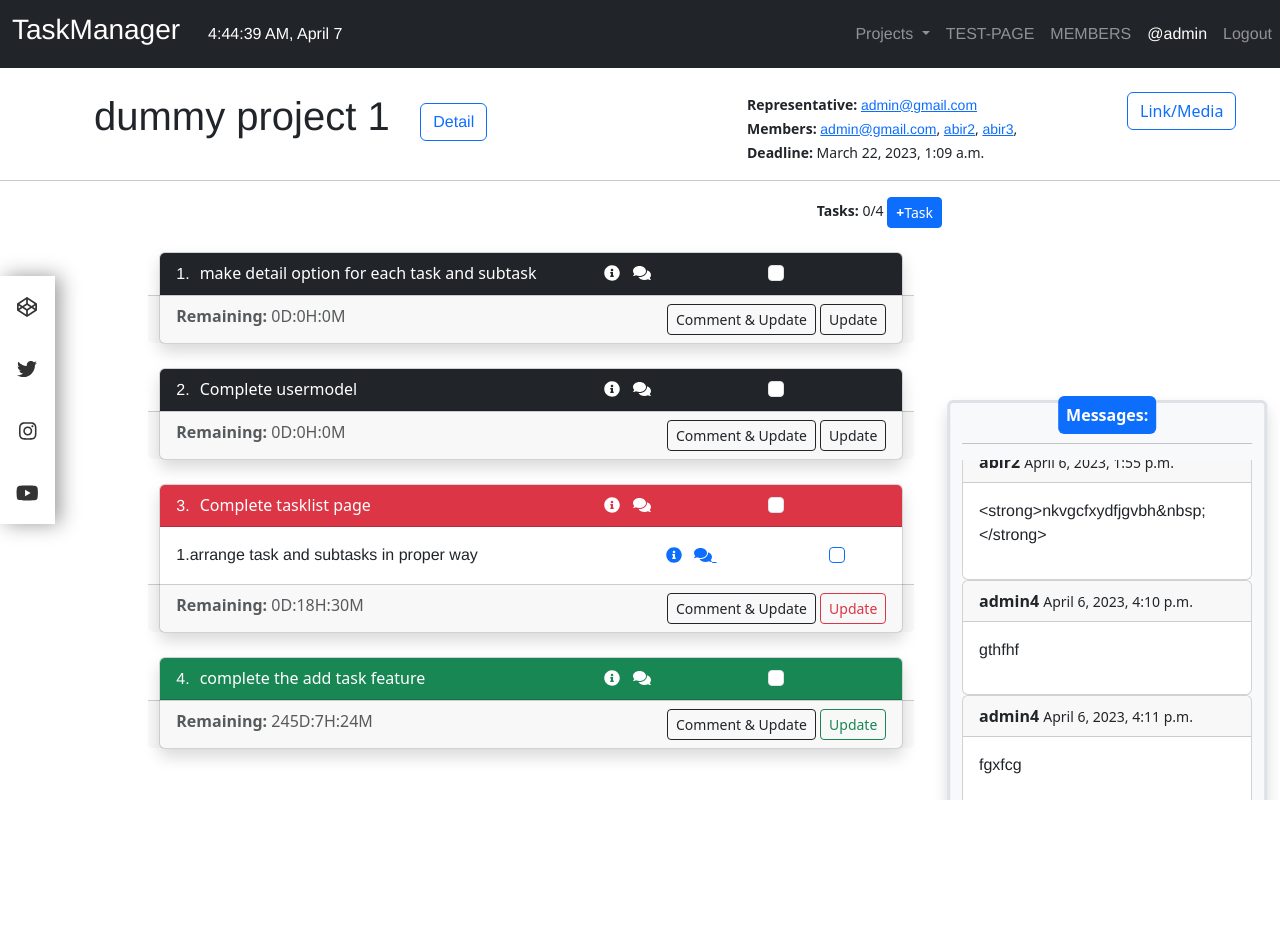
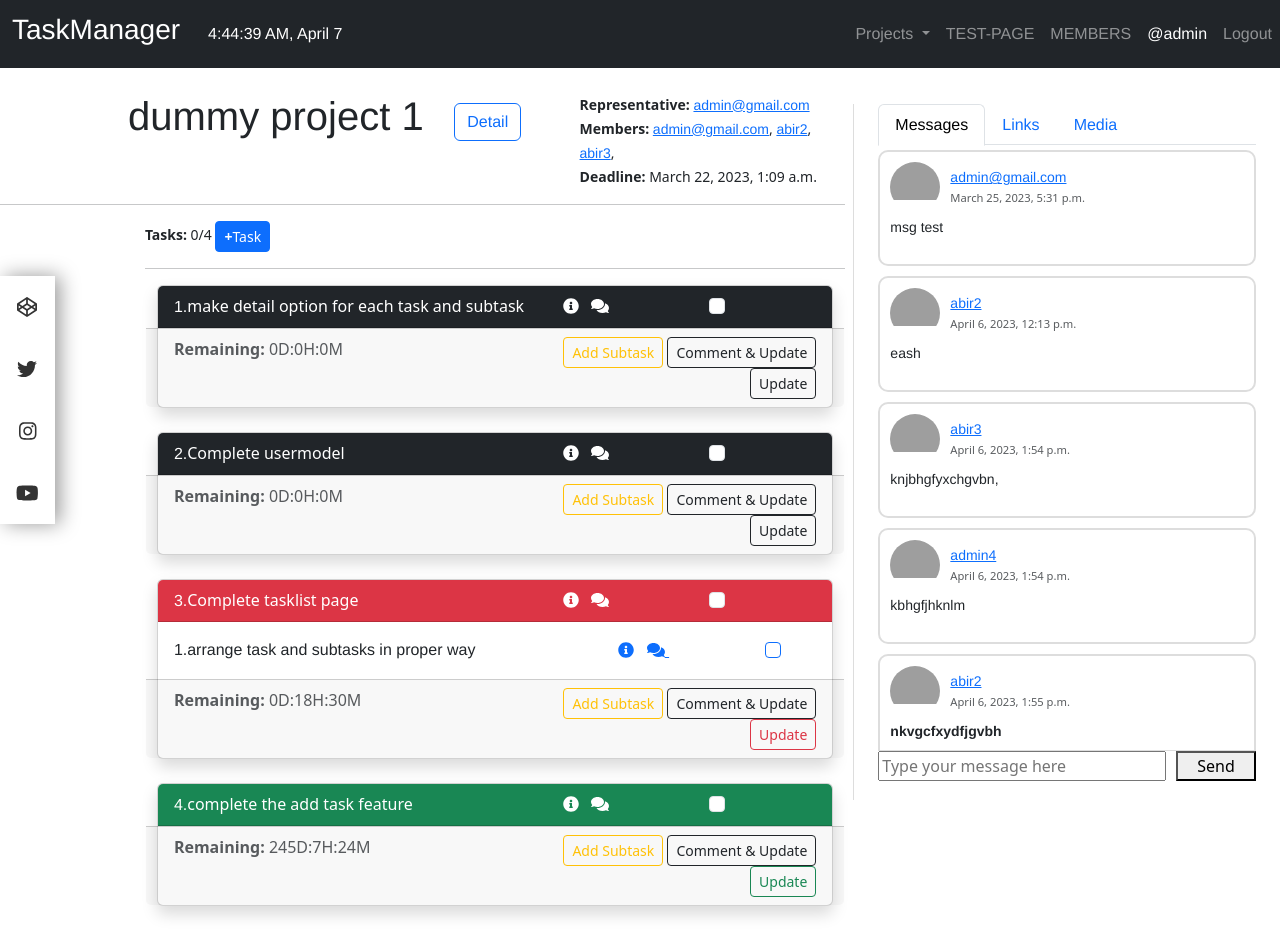
Before and after one commit to AbirAlFoysal/OfficeTaskManager, a Django app: page /projects/2/ in a window 1280 px wide. Before the commit the page ends 800 px from the top, so only its background shows below. Run offline with Django 4.2, Linux system fonts and the light colour scheme; a user stored in the database is signed in; data comes from the database, SQL or seed files in the repository; both versions use the stored data as it was after the commit; parts of the project's set-up code (start-up, migrations or seed data) failed here and were passed over; some libraries are stand-ins or nearby versions; grey boxes are pictures that could not be loaded.

Commit message:
must fix add subtask page

```diff
--- /dev/null
+++ b/static/project.css
@@ -0,0 +1,44 @@
+@import url('https://cdnjs.cloudflare.com/ajax/libs/font-awesome/5.15.3/css/all.min.css');
+
+.sticky-icon-bar {
+  position: fixed;
+  top: 50%;
+  box-shadow: 5px 0 20px rgba(0, 0, 0, 0.4);
+  transform: translateY(-50%);
+}
+
+.sticky-message-bar {
+  position: fixed;
+  top: 50%;
+  right: 0%;
+  height: 70vh;
+  box-shadow: 5px 0 20px rgba(0, 0, 0, 0.4);
+  transform: translateX(-4%);
+}
+
+.sticky-icon-bar a {
+  display: block;
+  text-align: center;
+  padding: 16px;
+  transition: all 0.3s ease;
+  color: #333;
+  font-size: 20px;
+  background-color: #ffffff;
+}
+
+.sticky-icon-bar a:hover {
+  background-color: #333;
+  color: white;
+}
+
+.text {
+  margin: 80px;
+  font-size: 28px;
+  text-align: justify;
+}
+
+.modal-dialog {
+  display: flex;
+  align-items: center;
+  min-height: calc(100% - 1rem);
+}
--- a/taskManager/models.py
+++ b/taskManager/models.py
@@ -26,6 +26,7 @@
     created_by = models.ForeignKey(User, on_delete=models.CASCADE)
     title = RichTextField(blank=False, null=False)
     status = models.IntegerField(default=0)
+    completed = models.BooleanField(default=False)
     created = models.DateTimeField(auto_now_add=True)
     credits = models.IntegerField(default=0)
     description = RichTextField(default='No description provided', blank=True, null=True)
--- a/taskManager/urls.py
+++ b/taskManager/urls.py
@@ -7,4 +7,6 @@
     path('projects/<int:project_id>/', views.projectDetail, name='projectDetail'),
     path('testpage/', views.testpage, name='testpage'),
     path('projects/<int:project_id>/addTask/', views.add_task, name='addTask'),
+    path('tasks/<int:task_id>/add_subtask/', views.add_subtask, name='add_subtask'),
+
 ]
--- a/taskManager/views.py
+++ b/taskManager/views.py
@@ -3,6 +3,11 @@
 from .models import *
 from datetime import datetime
 from django.utils import timezone
+
+
+from django.shortcuts import render, redirect, get_object_or_404
+from django.contrib import messages
+from .forms import *
 
 # Create your views here.
 
@@ -13,7 +18,26 @@
     return render(request, 'taskManager/index.html',{'projects': projects})
 
 def testpage(request):
-    return render(request, 'taskManager/testpage.html')
+    project = Project.objects.all().filter(id = 1)
+    task = Task.objects.all().filter(related_project = 2)
+    for obj in task:
+        subtasks = Subtask.objects.filter(task = obj)
+        obj.subtasks = subtasks
+    if request.method == 'POST':
+        object_type = request.POST.get('object_type')
+
+        if object_type == 'task':
+            # handle task submission
+            pass
+        elif object_type == 'subtask':
+            # handle subtask submission
+            pass
+
+    # render the template for the page
+
+
+    return render(request, 'taskManager/testpage.html',{'project': project, 'task': task})
+
 
 def projectCollection(request):
     ongoing_projects = Project.objects.all().filter(status = 0)
@@ -65,10 +89,6 @@
 
 
 
-from django.shortcuts import render, redirect, get_object_or_404
-from django.contrib import messages
-from .forms import TaskForm
-
 def add_task(request, project_id):
     project = get_object_or_404(Project, id=project_id)
     if request.method == 'POST':
@@ -82,3 +102,22 @@
     else:
         form = TaskForm()
     return render(request, 'taskManager/addTask.html', {'form': form, 'project': project})
+
+
+@login_required
+def add_subtask(request, task_id):
+    task = get_object_or_404(Task, id=task_id)
+    if request.method == "POST":
+        form = SubtaskForm(request.POST)
+        if form.is_valid():
+            form.save()
+            messages.success(request, "Subtask added successfully.")
+            form = SubtaskForm() # Create a new form for adding another subtask
+    else:
+        form = SubtaskForm()
+
+    context = {
+        "form": form,
+        "task": task,
+    }
+    return render(request, 'TaskManager/addSubTask.html', context)
--- a/templates/base.html
+++ b/templates/base.html
@@ -52,6 +52,17 @@
     <!-- jquery cdn -->
     <script src="https://ajax.googleapis.com/ajax/libs/jquery/3.4.1/jquery.min.js"></script>
     <script src="https://code.jquery.com/jquery-3.6.1.min.js" integrity="sha256-o88AwQnZB+VDvE9tvIXrMQaPlFFSUTR+nldQm1LuPXQ=" crossorigin="anonymous"></script>
+
+    <!-- bootstrap5 cdn -->
+
+<link href="https://cdn.jsdelivr.net/npm/bootstrap@5.3.0-alpha1/dist/css/bootstrap.min.css" rel="stylesheet"
+integrity="sha384-GLhlTQ8iRABdZLl6O3oVMWSktQOp6b7In1Zl3/Jr59b6EGGoI1aFkw7cmDA6j6gD" crossorigin="anonymous">
+    <script src="https://cdn.jsdelivr.net/npm/@popperjs/core@2.11.6/dist/umd/popper.min.js"
+  integrity="sha384-oBqDVmMz9ATKxIep9tiCxS/Z9fNfEXiDAYTujMAeBAsjFuCZSmKbSSUnQlmh/jp3" crossorigin="anonymous"></script>
+<script src="https://cdn.jsdelivr.net/npm/bootstrap@5.3.0-alpha1/dist/js/bootstrap.min.js"
+  integrity="sha384-mQ93GR66B00ZXjt0YO5KlohRA5SY2XofN4zfuZxLkoj1gXtW8ANNCe9d5Y3eG5eD" crossorigin="anonymous"></script>
+  <!-- font awesome cdn -->
+    <link rel="stylesheet" href="https://cdnjs.cloudflare.com/ajax/libs/font-awesome/4.7.0/css/font-awesome.min.css">
 
     <script>
       function updateTime() {
--- a/templates/taskManager/project.html
+++ b/templates/taskManager/project.html
@@ -1,4 +1,5 @@
 {% extends 'base.html' %}
+{% load static %}
 {% block title %}
 {{project}}
 {% endblock title %}
@@ -6,69 +7,118 @@
 
 <link href="https://cdn.jsdelivr.net/npm/bootstrap@5.3.0-alpha1/dist/css/bootstrap.min.css" rel="stylesheet"
   integrity="sha384-GLhlTQ8iRABdZLl6O3oVMWSktQOp6b7In1Zl3/Jr59b6EGGoI1aFkw7cmDA6j6gD" crossorigin="anonymous">
+<link rel="stylesheet" href="{% static 'project.css' %}">
+
 
 <style>
-  @import url('https://cdnjs.cloudflare.com/ajax/libs/font-awesome/5.15.3/css/all.min.css');
-
-  .sticky-icon-bar {
+  .right-sidebar {
     position: fixed;
-    top: 50%;
-    box-shadow: 5px 0 20px rgba(0, 0, 0, 0.4);
-    transform: translateY(-50%);
-  }
-   .text-send{
-    bottom:0px;
+    bottom: 0px;
+    right: 0;
+    height: 87vh;
+    background-color: #fff;
+    border-left: 1px solid #ddd;
+    overflow: hidden;
   }
 
-  .sticky-message-bar {
-    position: fixed;
-    top: 50%;
-    right:0%;
-    height: 70vh;
-    box-shadow: 5px 0 20px rgba(0, 0, 0, 0.4);
-    transform: translateX(-4%);
+  .message-container {
+    padding-top: 5px;
+    right: 0;
+    position: relative;
+    height: 100%;
   }
 
-  .sticky-icon-bar a {
-    display: block;
-    text-align: center;
-    padding: 16px;
-    transition: all 0.3s ease;
-    color: #333;
-    font-size: 20px;
-    background-color: #ffffff;
+  .message-list {
+    height: 75vh;
+    overflow-y: scroll;
+    scroll-behavior: smooth;
   }
 
-  .sticky-icon-bar a:hover {
-    background-color: #333;
-    color: white;
+  .message-form {
+    border-top: 1px solid #ddd;
+    width: 100%;
   }
 
-  .text {
-    margin: 80px;
-    font-size: 28px;
-    text-align: justify;
+  .message-form form {
+    display: flex;
+    height: 100%;
   }
-  .modal-dialog {
+
+  .message-form input {
+    flex: 1;
+    margin-right: 10px;
+  }
+
+  .message-form button {
+    height: 100%;
+    width: 80px;
+  }
+
+  .message {
     display: flex;
+    flex-direction: column;
+    align-items: flex-start;
+    margin-bottom: 10px;
+    border-radius: 10px;
+    border: 2px solid #ddd;
+    padding: 10px;
+    background-color: #fff;
+    width: 100%;
+  }
+
+  .message-header {
+    display: flex;
+    flex-direction: row;
     align-items: center;
-    min-height: calc(100% - 1rem);
+    width: 100%;
+    margin-bottom: 5px;
+  }
+
+  .sender-image {
+    width: 50px;
+    height: 50px;
+    overflow: hidden;
+    border-radius: 50%;
+    margin-right: 10px;
+  }
+
+  .sender-image img {
+    width: 100%;
+    height: auto;
+    object-fit: cover;
+  }
+
+  .sender-info {
+    display: flex;
+    flex-direction: column;
+  }
+
+  .sender-name {
+    font-size: 14px;
+  }
+
+  .message-date {
+    font-size: 0.8em;
+  }
+
+  .message-body {
+    width: 100%;
+    font-size: 14px;
   }
 </style>
 
-
-<!-- header  -->
-<div class='container'>
+<!-- header row  -->
 <div class="row">
-    <div class="col-sm-7">
-      <h1 class="container">{{project}}
+  <div class="col-sm-8">
+    <div class="row">
+      <div class="col-sm-8">
+        <h1 class="container" style="padding-left: 10vw;">{{project}}
           <span class="badge">
             <button type="button" class="btn btn-outline-primary" data-toggle="modal" data-target="#exampleModal">
               Detail
             </button>
           </span>
         </h1>
-
       </div>
       <div class="col-sm-4">
         <small>
@@ -80,24 +130,12 @@
           <br>
           <strong>Deadline: </strong>{{project.deadline}}
         </small>
-      <br>
-    </div>
-    <div class="col-sm-1 float-right">
-      <a class="btn btn-outline-primary" data-bs-toggle="offcanvas" href="#offcanvasExample" role="button"
-        aria-controls="offcanvasExample">
-        Link/Media
-      </a>
-    </div>
       </div>
     </div>
     <hr>
-<!-- end of header -->
-
-
 
     <div class="row">
-  <!-- sidebar -->
-  <div class="col-sm-1">
+      <div class="col-sm-2">
         <div class="sticky-icon-bar">
           <a href="https://codepen.io/lenasta92579651" class="codepen"><i class="fab fa-codepen"></i></a>
           <a href="https://twitter.com/lenasta92579651" class="twitter"><i class="fab fa-twitter"></i></a>
@@ -106,19 +144,16 @@
               class="fab fa-youtube"></i></a>
         </div>
       </div>
-  <!-- task list portion -->
-  <div class="col-sm-8">
-    <!-- task list  -->
-    <!-- task count and add task button -->
-    <div class="container text-right">
+      <div class="col-sm-10">
+        <div>
           <small>
             <strong>Tasks: </strong> {{task_completed}}/{{total_task}}
             <a class="btn btn-sm btn-primary" href="{% url 'addTask' project.id %}"><strong>+</strong>Task</a>
           </small>
         </div>
-    <!-- end of task count and add task button -->
-    <br>
-    <div class="container" style="width: 60vw;">
+        <hr>
+        <div>
+          <div class="container">
             {% for task in task %}
             <div class="card text-left shadow">
               <div class="card-header text-white bg-{{task.theme}}">
@@ -127,7 +162,7 @@
                     <div style="float: left;">
                       <span>{{forloop.counter}}.</span>
                     </div>
-                <div style="float: left; margin-left: 10px;">
+                    <div style="float: left;">
                       {{task.title | safe}}
                     </div>
 
@@ -138,11 +173,13 @@
                       <i class="fa fa-info-circle" aria-hidden="true"></i>
                     </a>
                     <!--  modal -->
-              <div class="modal fade text-dark" id="{{task.id}}" tabindex="-1" role="dialog" aria-labelledby="{{task.id}}Label">
+                    <div class="modal fade text-dark" id="{{task.id}}" tabindex="-1" role="dialog"
+                      aria-labelledby="{{task.id}}Label">
                       <div class="modal-dialog" role="document">
                         <div class="modal-content">
                           <div class="modal-header">
-                      <h4 class="modal-title" id="{{task.id}}Label"><strong>Task:</strong> {{task.title | safe}}</h4>
+                            <h4 class="modal-title" id="{{task.id}}Label"><strong>Task:</strong> {{task.title | safe}}
+                            </h4>
                           </div>
                           <div class="modal-body">
                             <strong>Detail</strong> {{task.description | safe}}
@@ -183,15 +220,17 @@
                     <p class="card-text">{{forloop.counter}}.{{obj}}</p>
                   </div>
                   <div class="col-sm-3 text-primary">
-              <a  type="button" data-toggle="modal" data-target="#{{obj.title}}">
+                    <a type="button" data-toggle="modal" data-target="#{{obj.title}}">
                       <i class="fa fa-info-circle" aria-hidden="true"></i>
                     </a>
                     <!--  modal -->
-              <div class="modal fade text-dark" id="{{obj.title}}" tabindex="-1" role="dialog" aria-labelledby="{{obj.title}}Label">
+                    <div class="modal fade text-dark" id="{{obj.title}}" tabindex="-1" role="dialog"
+                      aria-labelledby="{{obj.title}}Label">
                       <div class="modal-dialog" role="document">
                         <div class="modal-content">
                           <div class="modal-header">
-                      <h4 class="modal-title" id="{{obj.title}}Label"><strong>SubTask:</strong> {{obj | safe}}</h4>
+                            <h4 class="modal-title" id="{{obj.title}}Label"><strong>SubTask:</strong> {{obj | safe}}
+                            </h4>
                           </div>
                           <div class="modal-body">
                             <strong>Detail</strong> {{obj.description | safe}}
@@ -215,7 +254,7 @@
                     <!-- end of modal -->
 
                     &nbsp;
-              <a  href="#">
+                    <a href="#">
                       <i class="fa fa-comments" aria-hidden="true"></i>
                     </a>
                     &nbsp;
@@ -235,6 +274,7 @@
                   <strong>Remaining: </strong>{{task.remaining_time}}
                 </div>
                 <div class="col-sm-6 text-right">
+                  <a class="btn btn-outline-warning btn-sm" href="{% url 'add_subtask' task.id %}">Add Subtask</a>
                   <a class="btn btn-outline-dark btn-sm" href="#">Comment & Update</a>
                   <a class="btn btn-outline-{{task.theme}} btn-sm" href="#">Update</a>
                 </div>
@@ -244,86 +284,75 @@
             {% endfor %}
           </div>
           <!-- end of task list -->
+        </div>
+      </div>
+    </div>
+  </div>
+  <div class="col-sm-4 right-sidebar">
 
+    <div class="container ">
+      <ul class="nav nav-tabs" id="myTab" role="tablist">
+        <li class="nav-item" role="presentation">
+          <button class="nav-link active" id="messages-tab" data-bs-toggle="tab" data-bs-target="#messages"
+            type="button" role="tab" aria-controls="messages" aria-selected="true">Messages</button>
+        </li>
+        <li class="nav-item" role="presentation">
+          <button class="nav-link" id="links-tab" data-bs-toggle="tab" data-bs-target="#links" type="button" role="tab"
+            aria-controls="links" aria-selected="false">Links</button>
+        </li>
+        <li class="nav-item" role="presentation">
+          <button class="nav-link" id="media-tab" data-bs-toggle="tab" data-bs-target="#media" type="button" role="tab"
+            aria-controls="media" aria-selected="false">Media</button>
+        </li>
+      </ul>
+      <div class="tab-content" id="myTabContent">
+        <div class="tab-pane fade show active" id="messages" role="tabpanel" aria-labelledby="messages-tab">
+          <!--  Messages  -->
+          <div class="message-container">
+            <div class="message-list">
+              <!-- message items will be added dynamically -->
+              {% for msg in msg %}
+              <div class="message">
+                <div class="message-header">
+                  <div class="sender-image">
+                    <img src="{{msg.sender.profile.avatar.url}}" alt="Sender Image" width="20" height="20" />
                   </div>
-
-
-  <!-- messages -->
-  <div class="col-sm-3 bg-light rounded-md shadow sticky-message-bar border border-3 rounded">
-    {% comment %} <div class="vr"></div> {% endcomment %}
-    <center><strong class="bg-primary text-white rounded p-2">Messages:</strong></center>
-    <hr>
-
-    <div class="overflow-auto" style="max-height: 350px;" id="small-screen-container">
-      <!-- Small screen content goes here -->
-
-      {% for msg in msg %}
-        <div class="card">
-          <div class="card-header"><strong>{{msg.sender}}</strong>
-          <small>{{msg.created}}</small>
+                  <div class="sender-info">
+                    <div class="sender-name">
+                      <a href="{% url 'profile' msg.sender.id %}">{{msg.sender}}</a>
                     </div>
-          <div class="card-body">
-            <p>{{msg.body}}</p>
+                    <div class="message-date">
+                      <small class="text-muted">{{msg.created}}</small>
+                    </div>
+                  </div>
+                </div>
+                <div class="message-body">
+                  <p>{{msg.body | safe}}</p>
                 </div>
               </div>
               {% endfor %}
             </div>
-
-    <div class="text-send">
-    <hr>
-    <div class="text-right">
-      <div class="input-group mb-3">
-        <input type="text" class="form-control" placeholder="Text..." aria-label="Recipient's username" aria-describedby="basic-addon2">
-        <span class="input-group-text" id="basic-addon2">
-          <input class="btn btn-dark" type="button" value="Send">
-        </span>
-      </div>
-      &nbsp;&nbsp;&nbsp;&nbsp;
+            <div class="message-form">
+              <form>
+                <input type="text" placeholder="Type your message here">
+                <button type="submit">Send</button>
+              </form>
             </div>
           </div>
-
-    <br>
         </div>
-  <!-- end of messages  -->
+        <div class="tab-pane fade" id="links" role="tabpanel" aria-labelledby="links-tab">
+          <h3>Links</h3>
+          <p>This is the links tab.</p>
         </div>
-
-<!-- links and media Offcanvas -->
-<div class="offcanvas offcanvas-end" tabindex="-1" id="offcanvasExample" aria-labelledby="offcanvasExampleLabel">
-  <div class="offcanvas-header">
-    <button type="button" class="btn-close me-left" data-bs-dismiss="offcanvas" aria-label="Close"></button>
-  </div>
-  <div class="offcanvas-body">
-    <!-- Offcanvas content -->
-    <div class="container">
-      <ul class="nav nav-tabs">
-        <li class="nav-item">
-          <a class="nav-link active" data-toggle="tab" href="#links">Links</a>
-        </li>
-        <li class="nav-item">
-          <a class="nav-link" data-toggle="tab" href="#media">Media</a>
-        </li>
-      </ul>
-
-      <div class="tab-content">
-        <div id="links" class="tab-pane fade show active">
-
-
-          <h3>Links</h3>
-          <p>This is the Links tab.</p>
-        </div>
-        <div id="media" class="tab-pane fade">
-
-
+        <div class="tab-pane fade" id="media" role="tabpanel" aria-labelledby="media-tab">
           <h3>Media</h3>
-          <p>This is the Media tab.</p>
+          <p>This is the media tab.</p>
         </div>
       </div>
     </div>
 
   </div>
 </div>
-<!-- end of links and media Offcanvas -->
-
 
 
 <!-- Modal -->
```
Also changed, not shown: taskManager/forms.py (+16 -1 lines), templates/taskManager/addSubTask.html (added, +79 -0 lines), templates/taskManager/testpage.html (+162 -44 lines), db.sqlite3, taskManager/migrations/0010_task_completed.py (added). Lines whose indentation alone changed are shown as unchanged.
